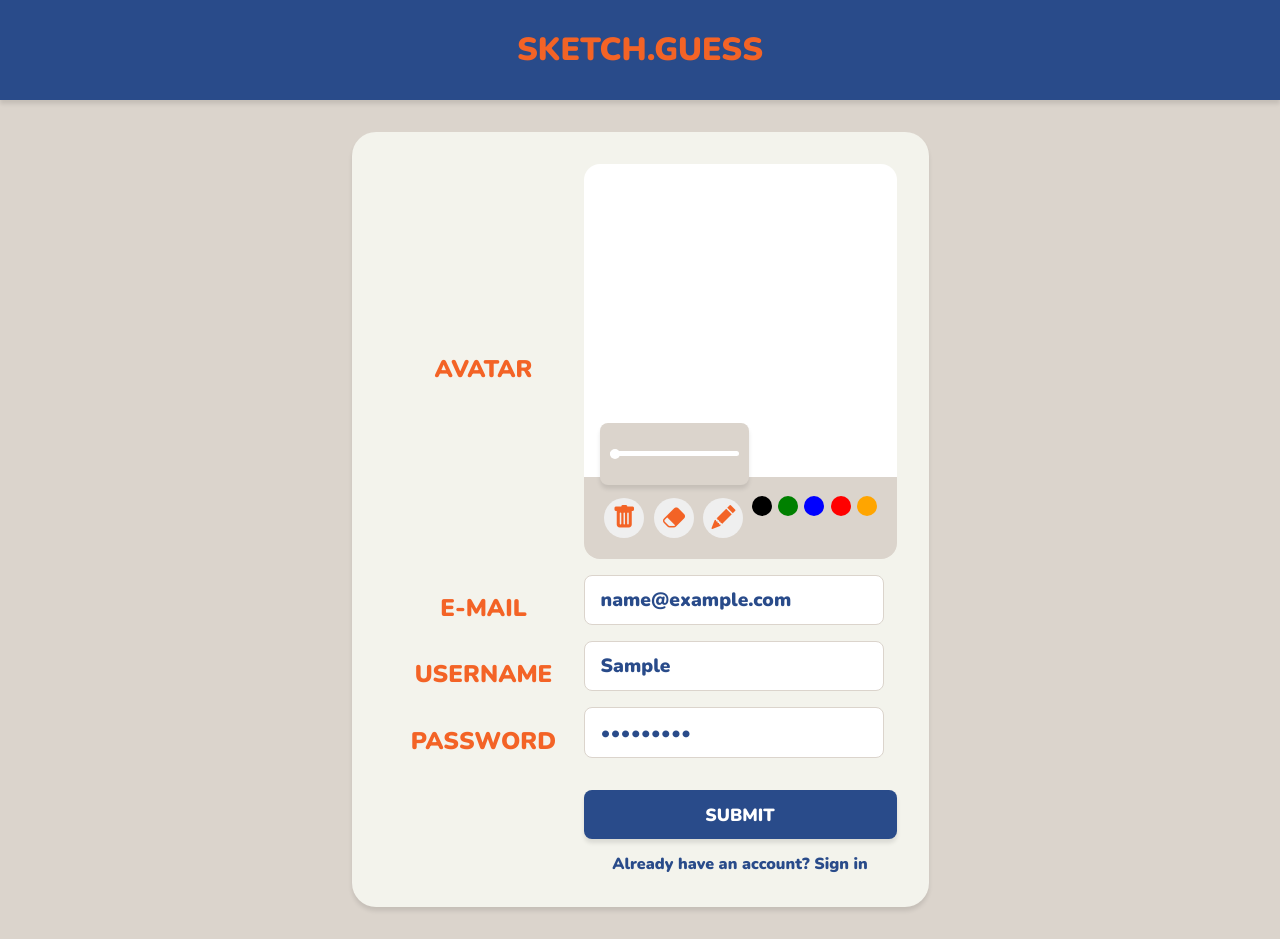
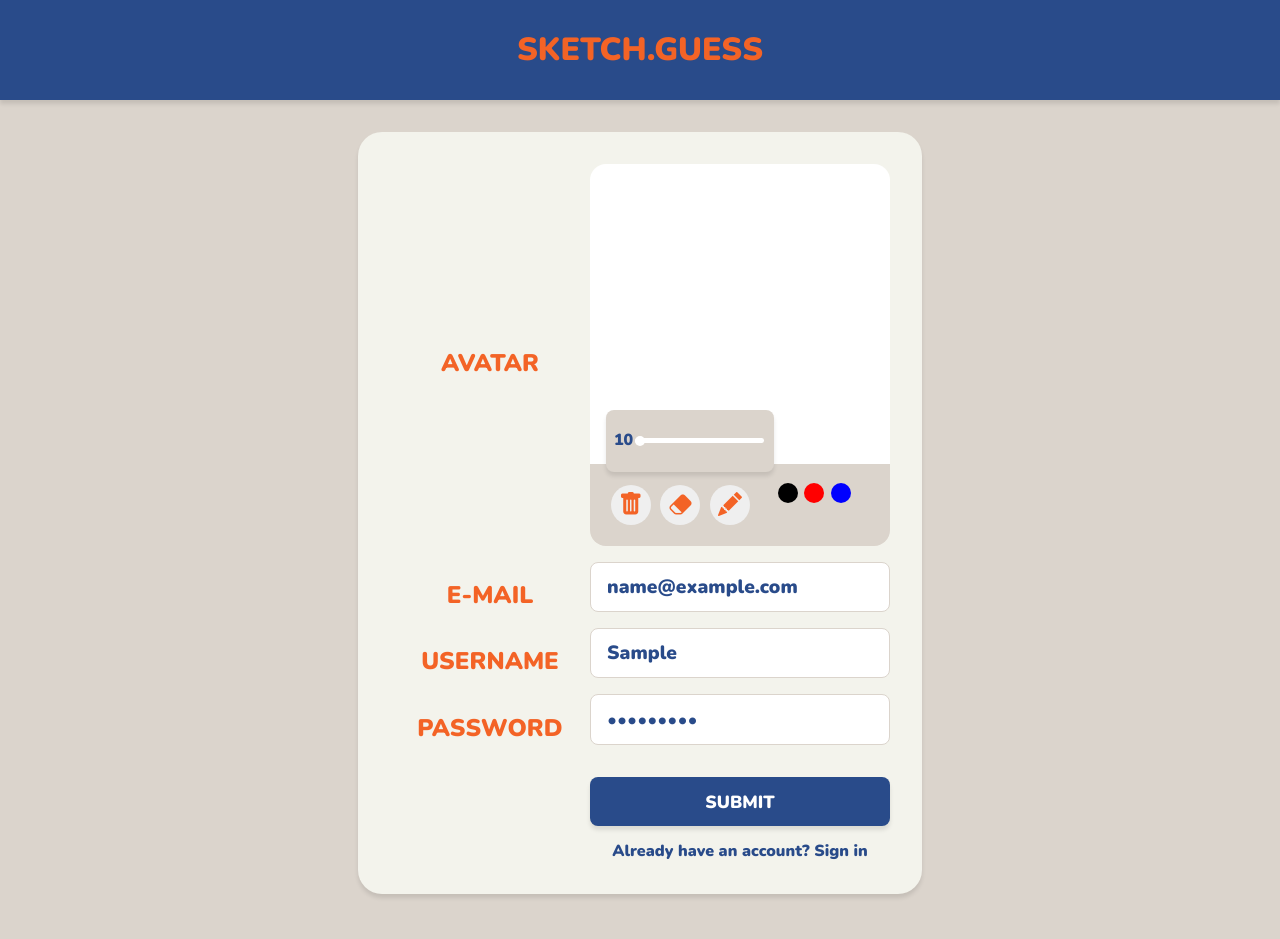
Before and after one commit to 99patricia/Guess-a-Sketch, a React (Create React App) app in the folder client/: page /register in a window 1280 px wide. Both pictures are taken after typing "name@example.com", "Sample", "Sample123" into the empty fields and a click on the button 673 px from the left and 517 px from the top of the page. Built offline with nearby package versions, Linux system fonts and the light colour scheme; no server answers.

Commit message:
Pen sizes and colors by perk

```diff
--- a/client/src/components/Canvas.jsx
+++ b/client/src/components/Canvas.jsx
@@ -167,7 +167,6 @@ const Canvas = React.forwardRef((props, ref) => {
         if (sendToSocket) {
             socket.off("draw");
             socket.on("draw", (data) => {
-                console.log(data);
                 // Only receive if we are not the person currently drawing
                 if (!canDraw)
                     draw(
@@ -192,7 +191,7 @@ const Canvas = React.forwardRef((props, ref) => {
             canvas.removeEventListener("touchcancel", onMouseUp);
             canvas.removeEventListener("touchmove", onMouseMove);
         };
-    }, [canvasRef, sendToSocket, isDrawing]);
+    }, [canvasRef, sendToSocket, gameData, isDrawing]);
 
     return (
         <StyledCanvasContainer
--- a/client/src/components/Canvas/CanvasFooter.jsx
+++ b/client/src/components/Canvas/CanvasFooter.jsx
@@ -52,16 +52,16 @@ const StyledRangeInput = styled.input`
         -webkit-appearance: none;
         appearance: none;
 
-        width: ${(props) => props.value}px;
-        height: ${(props) => props.value}px;
+        width: ${(props) => props.size}px;
+        height: ${(props) => props.size}px;
         border-radius: 50%;
         background: ${(props) => props.penColor};
         cursor: pointer;
     }
 
     ::-moz-range-thumb {
-        width: ${(props) => props.value}px;
-        height: ${(props) => props.value}px;
+        width: ${(props) => props.size}px;
+        height: ${(props) => props.size}px;
         border-radius: 50%;
         background: ${(props) => props.penColor};
         cursor: pointer;
@@ -69,20 +69,23 @@ const StyledRangeInput = styled.input`
 `;
 
 function CanvasFooter(props) {
-    const [penSize, setPenSize] = useState(10);
+    const { canvasRef, sendToSocket, isDrawing } = { ...props };
+
+    const drawingInGame = isDrawing || !sendToSocket;
+
+    const clearButtonRef = useRef();
+
     const [penColor, setPenColor] = useState("black");
     const [showPenSize, setShowPenSize] = useState();
-
-    const { canvasRef, sendToSocket, isDrawing } = { ...props };
-    const clearButtonRef = useRef();
-
-    const drawingInGame = isDrawing || !sendToSocket;
+    const [colorChoices, setColorChoices] = useState(["black", "red", "blue"]);
+    const [penSizeChoices, setPenSizeChoices] = useState([10, 50]);
+    const [penSizeIndex, setPenSizeIndex] = useState(0);
 
     const handleChangePenSize = (e) => {
         if (!drawingInGame) return;
         e.preventDefault();
-        setPenSize(e.target.value);
-        localStorage.setItem("penSize", e.target.value);
+        setPenSizeIndex(e.target.value);
+        localStorage.setItem("penSize", penSizeChoices[e.target.value]);
     };
 
     const handleChangeColor = (e) => {
@@ -111,6 +114,21 @@ function CanvasFooter(props) {
     };
 
     useEffect(() => {
+        // Get the perks unlocked by (registered) user
+        const userPerks = JSON.parse(localStorage.getItem("userPerks"));
+        if (drawingInGame && userPerks) {
+            // User may have unlocked more than one perk, use their best one
+            const bestPerk = userPerks.reduce((prev, current) => {
+                return prev.rank > current.rank ? prev : current;
+            });
+            setColorChoices(bestPerk["colors"]);
+            setPenSizeChoices(
+                bestPerk["pen_sizes"].sort(function (a, b) {
+                    return a - b;
+                })
+            );
+        }
+
         const canvas = canvasRef.current;
         const ctx = canvas.getContext("2d");
         const clearButton = clearButtonRef.current;
@@ -137,7 +155,7 @@ function CanvasFooter(props) {
         return () => {
             clearButton.removeEventListener("click", handleClearCanvas);
         };
-    }, [canvasRef, sendToSocket, isDrawing]);
+    }, [canvasRef, sendToSocket, isDrawing, drawingInGame]);
 
     return (
         <StyledCanvasFooter>
@@ -157,12 +175,14 @@ function CanvasFooter(props) {
                     />
                     {showPenSize && (
                         <StyledRangeInputContainer>
+                            <p>{penSizeChoices[penSizeIndex]}</p>
                             <StyledRangeInput
                                 penColor={penColor}
-                                min={10}
-                                max={50}
-                                step={10}
-                                value={penSize}
+                                min={0}
+                                max={penSizeChoices.length - 1}
+                                step={1}
+                                value={penSizeIndex}
+                                size={penSizeChoices[penSizeIndex]}
                                 onChange={handleChangePenSize}
                                 type="range"
                             />
@@ -170,11 +190,13 @@ function CanvasFooter(props) {
                     )}
                 </div>
                 <div>
-                    <StyledColor color="black" onClick={handleChangeColor} />
-                    <StyledColor color="green" onClick={handleChangeColor} />
-                    <StyledColor color="blue" onClick={handleChangeColor} />
-                    <StyledColor color="red" onClick={handleChangeColor} />
-                    <StyledColor color="orange" onClick={handleChangeColor} />
+                    {colorChoices.map((color) => (
+                        <StyledColor
+                            key={color}
+                            color={color}
+                            onClick={handleChangeColor}
+                        />
+                    ))}
                 </div>
             </StyledToolbar>
         </StyledCanvasFooter>
```
Also changed, not shown: 1 other file (tests, documents, lock files or other folders).
